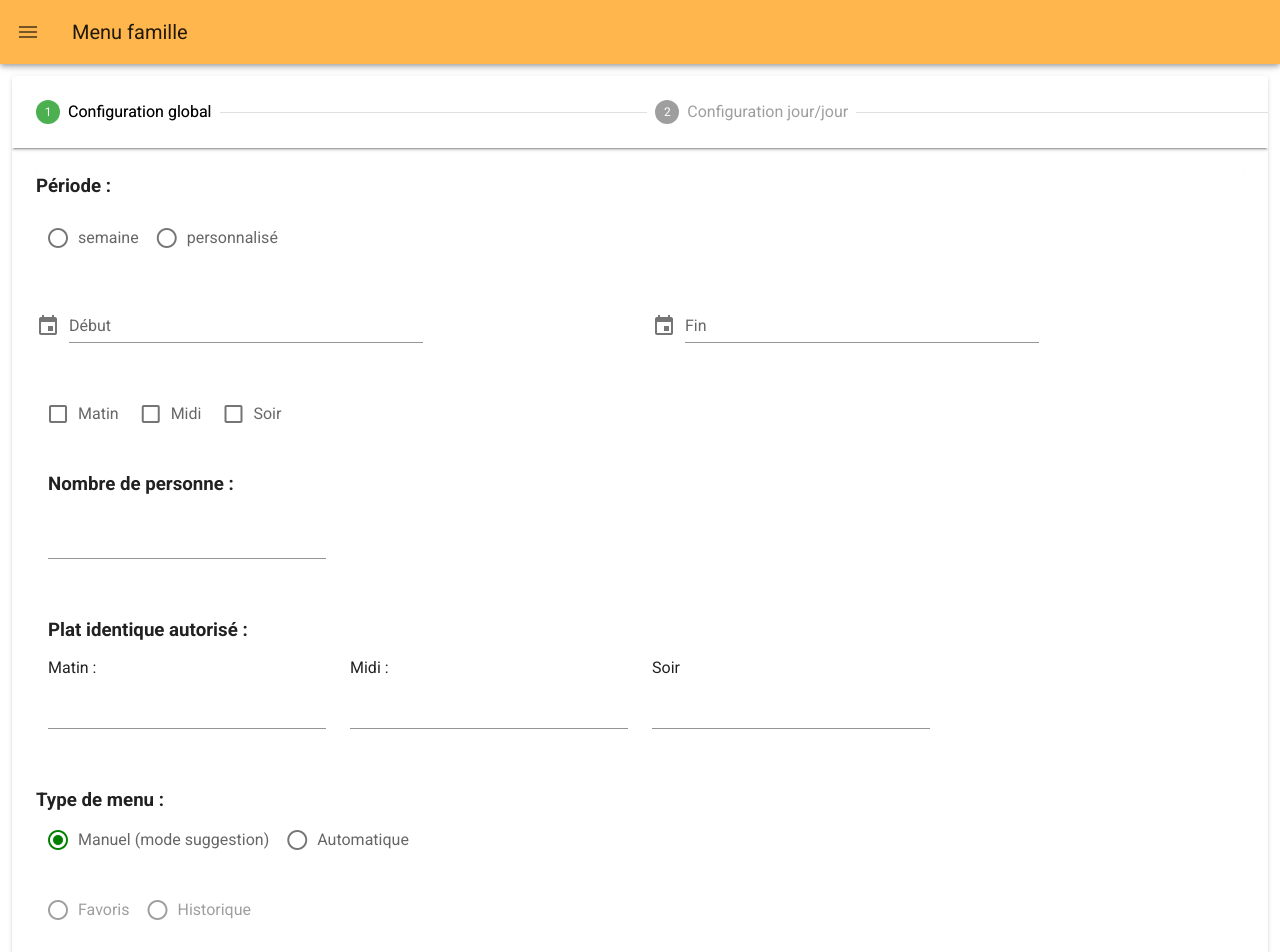
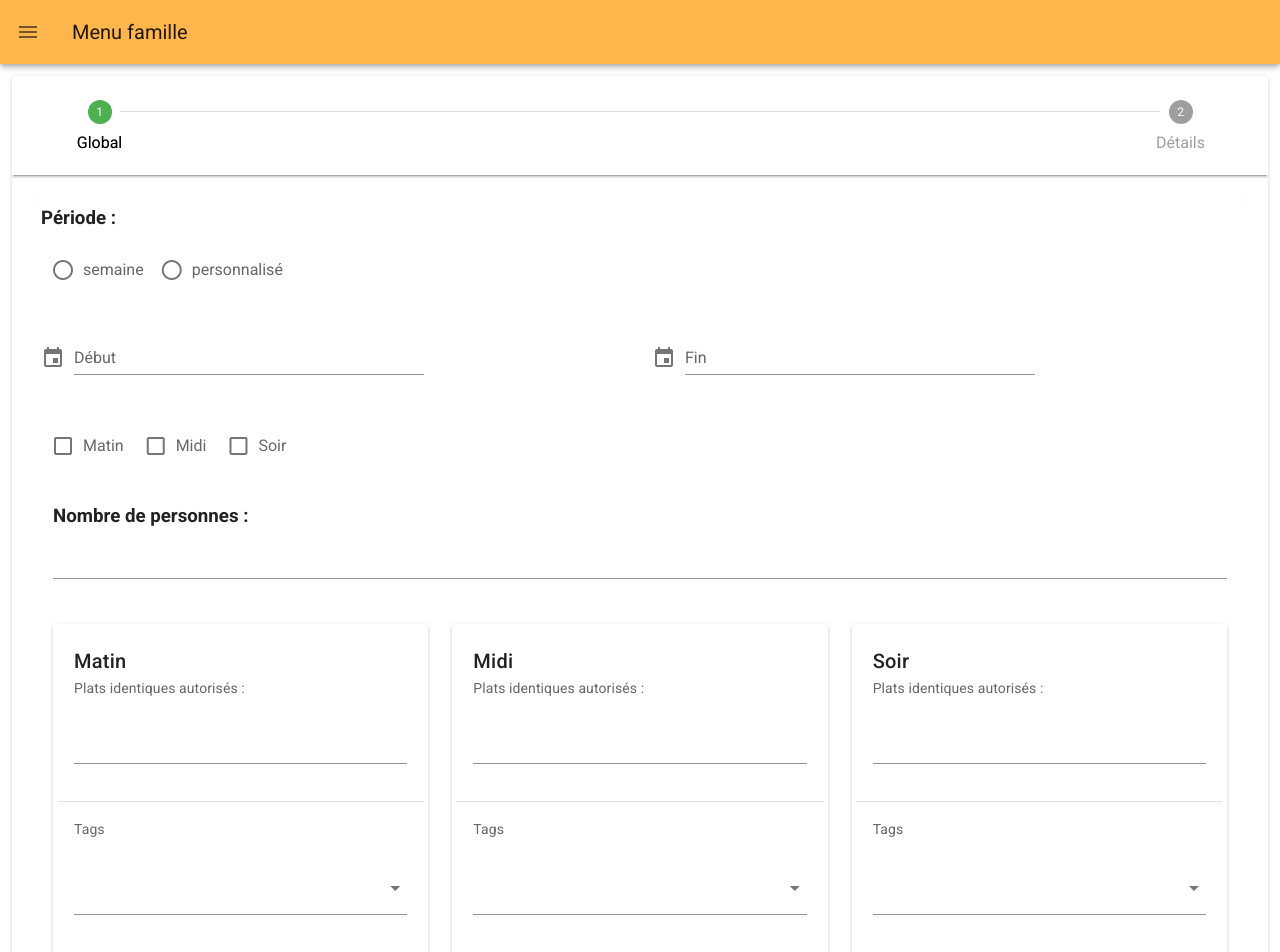
Before and after one commit to dorineT/MDL-MenuFamille, a Vue app in the folder front/menufamille/: page /creationMenu in a window 1280 px wide. Shown: the top 952 px of the page. Built offline with nearby package versions, Linux system fonts and the light colour scheme.

Commit message:
tag sur période

```diff
--- a/front/menufamille/src/components/Constraintscalendar.vue
+++ b/front/menufamille/src/components/Constraintscalendar.vue
@@ -4,7 +4,7 @@
      <v-form>
     <h3>Période :</h3>
     <v-container class="px-0" fluid>
-      <v-radio-group v-model="row" row>
+      <v-radio-group v-model="choixPeriode" row>
         <v-radio label="semaine" value="semaine"></v-radio>
         <v-radio label="personnalisé" value="peronalise"></v-radio>
       </v-radio-group>
@@ -94,58 +94,133 @@
 
 
       <v-container grid-list-xl fluid>
-        <h3>Nombre de personne :</h3>
-        <v-layout wrap>
-          <v-flex xs12 sm6 md3>
+        <v-row wrap>
+          <v-col xs12 sm6 md3>
+            <h3>Nombre de personnes :</h3>
             <v-text-field
               type="number"
               step="any"
               min="0"
               ref="input"
               :rules="[numberRule2]"
-              v-model="nbPersonnes"
+              v-model.number="nbPersonnes"
             ></v-text-field>
-          </v-flex>
-        </v-layout>
+          </v-col>
+        </v-row>
       </v-container>
 
-      <v-container grid-list-xl fluid>
-        <h3>Plat identique autorisé :</h3>
-        <v-layout wrap>
-          <v-flex xs12 sm6 md3>
-            Matin :
+      <v-container  fluid>
+        <v-row>
+          <v-col cols="12" sm="4" md="4" lg="4" xl="4">
+            <v-card>
+              <v-card-title>
+                Matin
+              </v-card-title>
+              <v-card-subtitle>
+                Plats identiques autorisés :
+              </v-card-subtitle>
+              <v-card-text>
                 <v-text-field
                   type="number"
                   step="any"
                   min="0"
                   ref="input"
                   :rules="[numberRule2]"
-              v-model="nbPlatMatin"
+                  v-model.number="nbPlatMatin"
                 ></v-text-field>
-          </v-flex>
-          <v-flex xs12 sm6 md3>
-            Midi :
+              </v-card-text>
+              <v-divider></v-divider>
+              <v-card-subtitle>
+                Tags
+              </v-card-subtitle>
+              <v-card-text>
+                <v-autocomplete
+                  chips
+                  clearable
+                  deletable-chips
+                  multiple
+                  :items="tagsListe"
+                  v-model="tagsMatin"
+                  color="orange lighten-2"
+                  no-data-text="Aucun tag correspondant"
+                ></v-autocomplete>
+              </v-card-text>
+            </v-card>
+          </v-col>
+          <v-col cols="12" sm="4" md="4" lg="4" xl="4">
+            <v-card>
+              <v-card-title>
+                Midi
+              </v-card-title>
+              <v-card-subtitle>
+                Plats identiques autorisés :
+              </v-card-subtitle>
+              <v-card-text>
                 <v-text-field
                   type="number"
                   step="any"
                   min="0"
                   ref="input"
                   :rules="[numberRule2]"
-              v-model="nbPlatMidi"
+                  v-model.number="nbPlatMidi"
                 ></v-text-field>
-          </v-flex>
-          <v-flex xs12 sm6 md3>
+              </v-card-text>
+              <v-divider></v-divider>
+              <v-card-subtitle>
+                Tags
+              </v-card-subtitle>
+              <v-card-text>
+                <v-autocomplete
+                  chips
+                  clearable
+                  deletable-chips
+                  multiple
+                  :items="tagsListe"
+                  v-model="tagsMidi"
+                  color="orange lighten-2"
+                  no-data-text="Aucun tag correspondant"
+                ></v-autocomplete>
+              </v-card-text>
+            </v-card>
+          </v-col>
+
+          <v-col cols="12" sm="4" md="4" lg="4" xl="4">
+            <v-card>
+              <v-card-title>
                 Soir
+              </v-card-title>
+              <v-card-subtitle>
+                Plats identiques autorisés :
+              </v-card-subtitle>
+              <v-card-text>
                 <v-text-field
                   type="number"
                   step="any"
                   min="0"
                   ref="input"
                   :rules="[numberRule2]"
-              v-model="nbPlatSoir"
+                  v-model.number="nbPlatSoir"
                 ></v-text-field>
-          </v-flex>
-        </v-layout>
+              </v-card-text>
+              <v-divider></v-divider>
+              <v-card-subtitle>
+                Tags
+              </v-card-subtitle>
+              <v-card-text>
+                <v-autocomplete
+                  chips
+                  clearable
+                  deletable-chips
+                  multiple
+                  :items="tagsListe"
+                  v-model="tagsSoir"
+                  color="orange lighten-2"
+                  no-data-text="Aucun tag correspondant"
+                ></v-autocomplete>
+              </v-card-text>
+            </v-card>
+          </v-col>
+        </v-row>
       </v-container>
 
     <v-container class="px-0" fluid>
@@ -178,7 +253,7 @@ export default {
       nbPlatMatin: null,
       nbPlatMidi: null,
       nbPlatSoir: null,
-      row: null,
+      choixPeriode: null,
       choixTypeMenu: 'manuel',
       choixMenuAutomatique: null,
       menu: false,
@@ -186,6 +261,10 @@ export default {
       dateFin: "",
       menu2: false,
       disabledChoixMenuAutomatique: true,
+      tagsListe: ['sel', 'sucre', 'lunch'],
+      tagsMatin: null,
+      tagsMidi: null,
+      tagsSoir: null,
 
       numberRule1: (val) => {
         if (val < 0) return "Entrez un nombre positif";
@@ -220,6 +299,13 @@ export default {
   },
   computed: {
     computedDateFormattedDebut() {
+      if(this.choixPeriode === 'semaine'){
+        var date = new Date(this.dateDebut);
+        // add 7 days
+        date.setDate(date.getDate() + 6);
+        console.log(date)
+      }
+      this.computedDateFormattedFin
       return this.formatDate(this.dateDebut);
     },
     computedDateFormattedFin() {
@@ -248,12 +334,7 @@ export default {
   color: green /*#FFB74D*/ !important
   caret-color: green /*#FFB74D*/  !important
 
-
-@media only screen and (max-width: 959px)
-  .v-stepper:not(.v-stepper--vertical) .v-stepper__label
-    display: flex !important
-
-
-
+.v-card
+  padding: 5px
 </style>
 .
--- a/front/menufamille/src/components/DialogModificationJourPlat.vue
+++ b/front/menufamille/src/components/DialogModificationJourPlat.vue
@@ -101,7 +101,7 @@
             <v-expand-transition>
               <div v-show="showModifMenu">
               <v-container fluid>
-                <v-row  >
+                <v-row >
                   <v-col cols="12" sm="6" md="6" lg="6" xl="6">
                     <v-card>
                       <v-card-title >
--- a/front/menufamille/src/views/CreationMenu.vue
+++ b/front/menufamille/src/views/CreationMenu.vue
@@ -1,18 +1,16 @@
 <template>
    <v-container fluid>
-    <v-stepper v-model="e1">
+    <v-stepper v-model="e1" alt-labels>
       <v-stepper-header>
         <v-stepper-step :complete="e1 > 1" step="1" color="green">
-          Configuration global
+           Global
         </v-stepper-step>
 
         <v-divider></v-divider>
 
         <v-stepper-step :complete="e1 > 2" step="2" color="green">
-          Configuration jour/jour
+          Détails
         </v-stepper-step>
-
-        <v-divider></v-divider>
       </v-stepper-header>
 
       <v-stepper-items>
@@ -62,4 +60,7 @@ export default {
 <style lang="sass">
 .flexDroite
   float: right
+
+
+
 </style>
```
Lines whose indentation alone changed are shown as unchanged.
